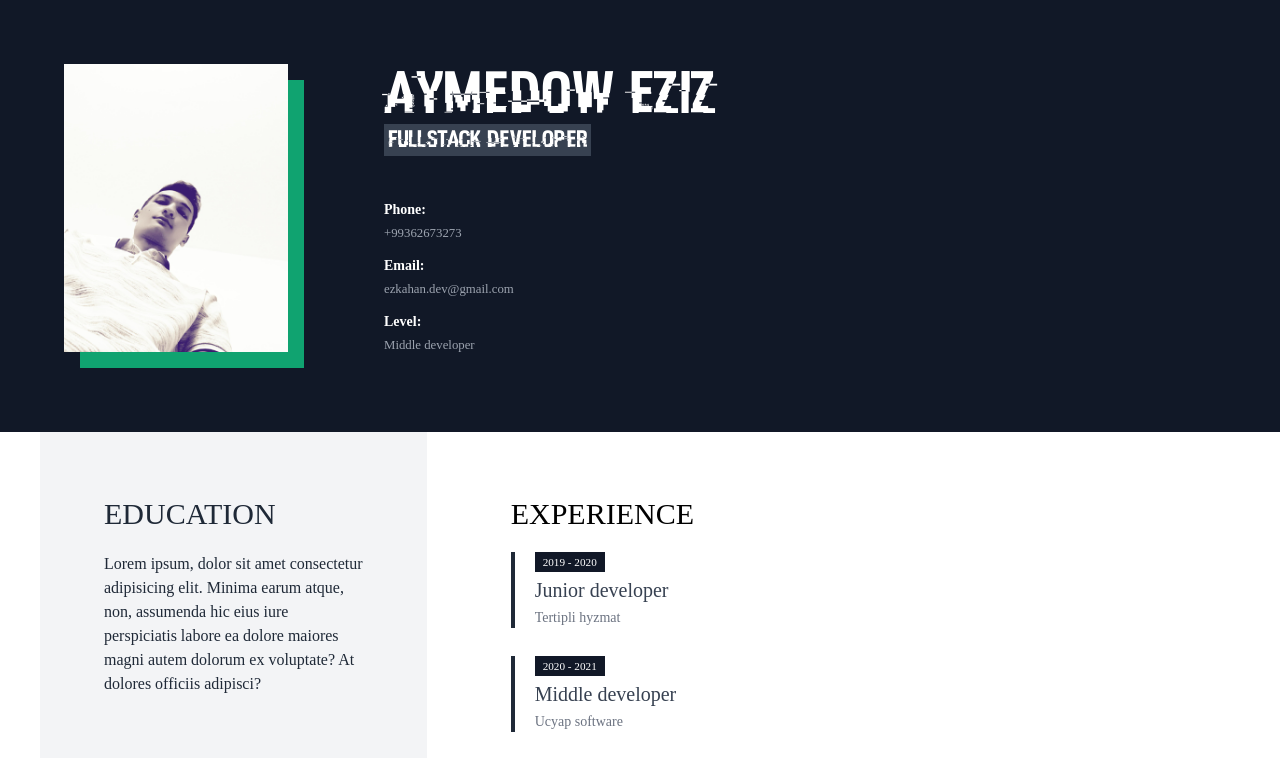
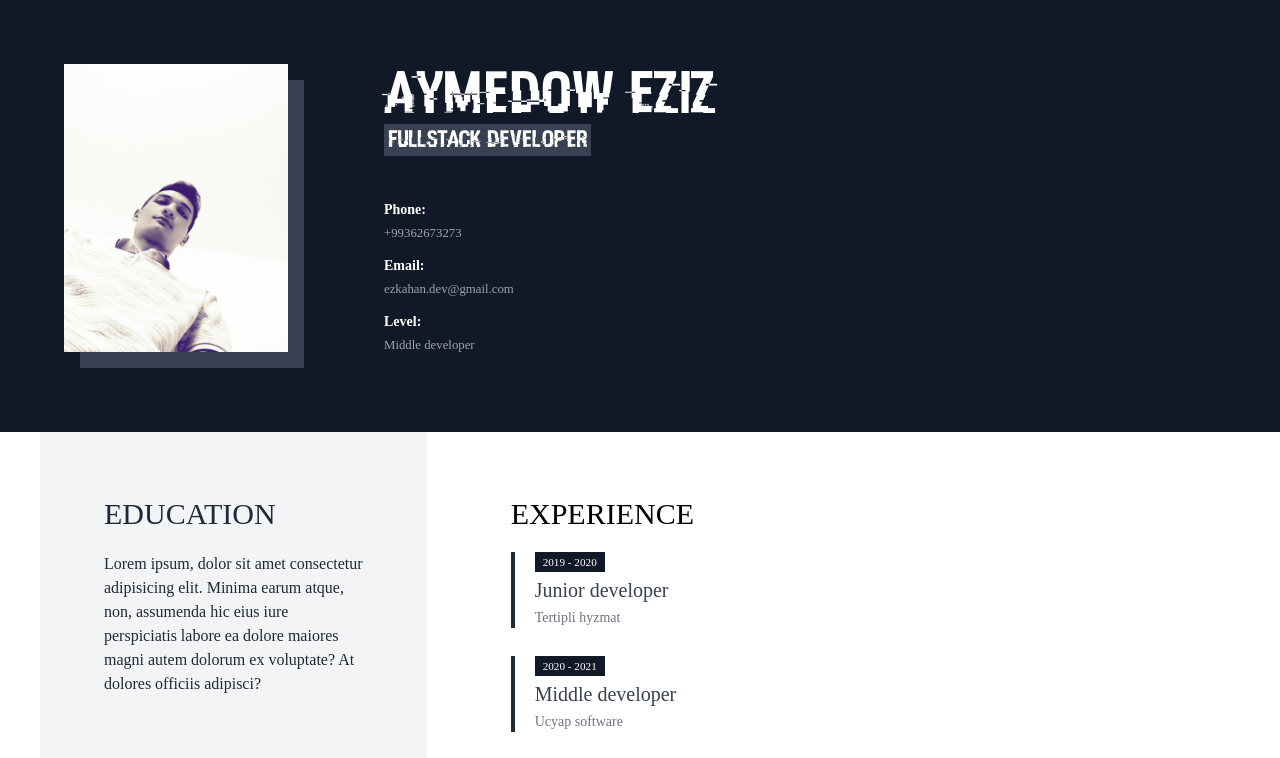
Before and after one commit to Ezkahan/ezkahan.github.io, a React (Create React App) app: page / in a window 1280 px wide. Shown: the top 758 px of the page. Built offline with nearby package versions, Linux system fonts and the light colour scheme; a web font is replaced by a local one.

Commit message:
new update

```diff
--- a/src/components/Header/Header.tsx
+++ b/src/components/Header/Header.tsx
@@ -6,7 +6,7 @@ const Header: React.FC = () => {
             <main className="container mx-auto flex flex-col items-center lg:items-start lg:flex-row">
                 <aside className="relative w-56 h-72 p-5">
                     <img className="absolute top-0 left-0 w-full h-full z-50" src={AEDEV} alt="Ezkahan" />
-                    <div className="bg-green w-full h-full absolute -bottom-4 -right-4"></div>
+                    <div className="bg-gray-700 w-full h-full absolute -bottom-4 -right-4"></div>
                 </aside>
 
                 <main className="flex flex-col lg:px-10 mt-10 lg:mt-0 lg:ml-14">
```
